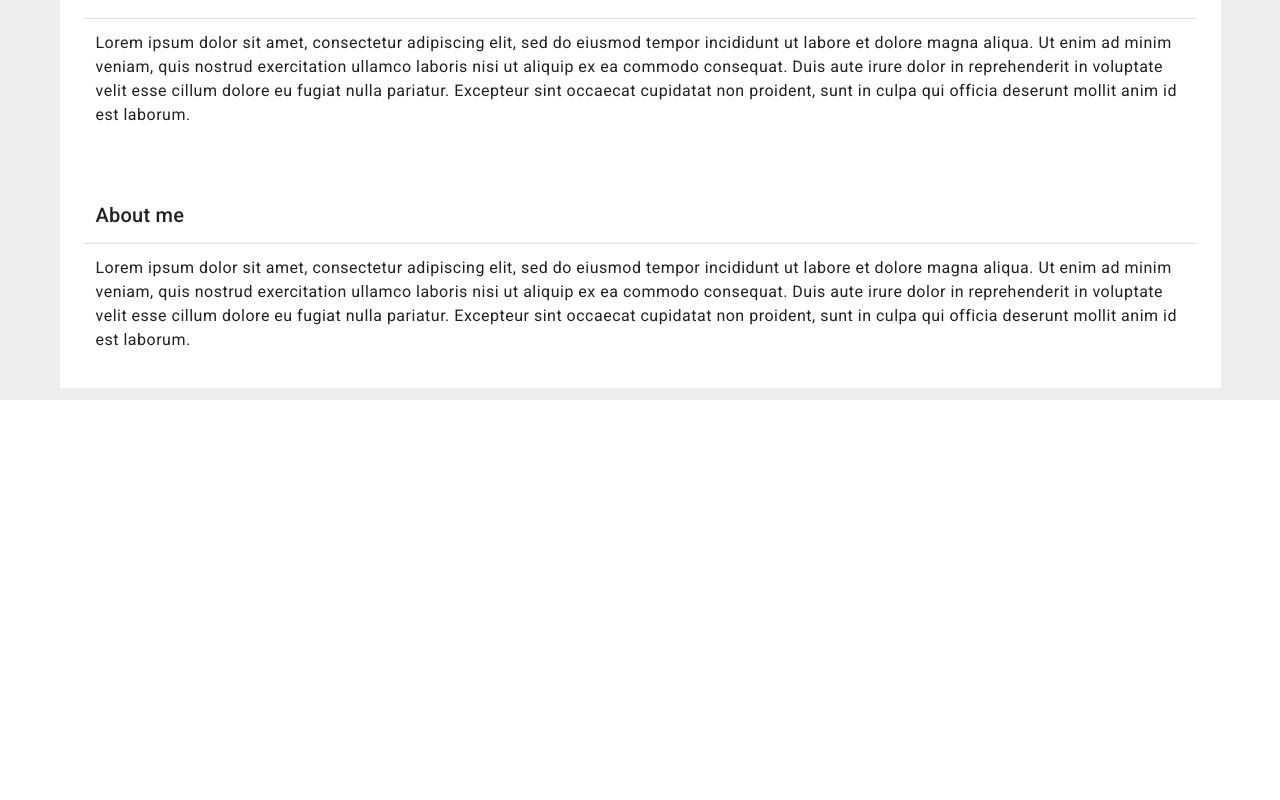
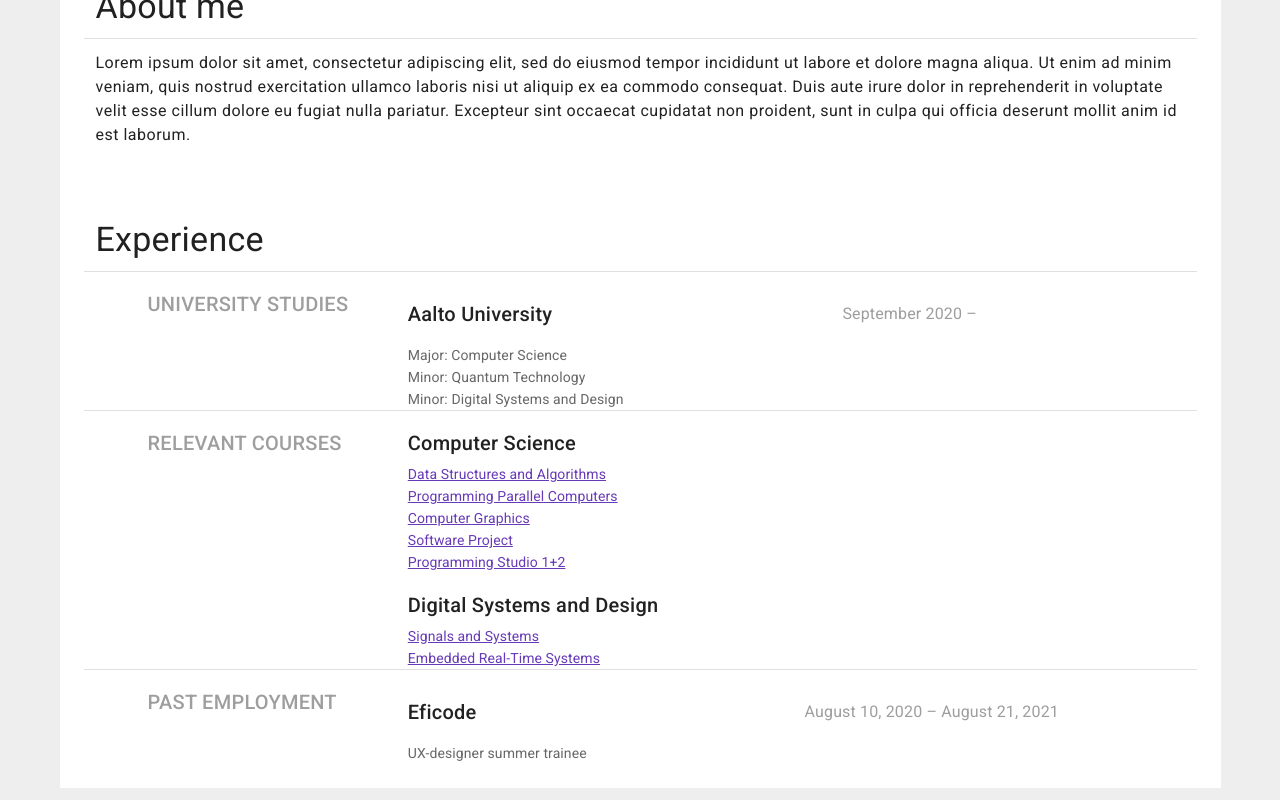
Before and after one commit to purkka/personal-website, a Vue app: page / in a window 1280 px wide. Shown: the part 538-1338 px from the top of the page. Before the commit the page ends 938 px from the top, so only its background shows below. Built offline with nearby package versions, Linux system fonts and the light colour scheme.

Commit message:
Add Experience section

```diff
--- a/src/components/AboutMe.vue
+++ b/src/components/AboutMe.vue
@@ -1,7 +1,7 @@
 <template>
   <v-container>
     <v-col>
-      <v-col class="text-h6"> About me </v-col>
+      <v-col class="text-h4"> About me </v-col>
       <v-divider></v-divider>
       <v-col class="text-body-1">
         Lorem ipsum dolor sit amet, consectetur adipiscing elit, sed do eiusmod tempor incididunt ut labore et dolore magna aliqua. Ut enim ad minim veniam, quis nostrud exercitation ullamco laboris nisi ut aliquip ex ea commodo consequat. Duis aute irure dolor in reprehenderit in voluptate velit esse cillum dolore eu fugiat nulla pariatur. Excepteur sint occaecat cupidatat non proident, sunt in culpa qui officia deserunt mollit anim id est laborum.
--- /dev/null
+++ b/src/components/Experience.vue
@@ -0,0 +1,160 @@
+<template>
+  <v-container>
+    <v-col>
+      <v-col class="text-h4"> Experience</v-col>
+      <template v-for="item in items">
+
+        <v-divider :key="item"/>
+
+        <v-row
+            v-if="item.uniStudies"
+            :key="item.uniStudies"
+            class="px-12">
+          <v-col cols="3">
+            <v-card class="pa-0 ma-0" elevation="0">
+              <v-card-title
+                  class="text-uppercase text-h6 grey--text"
+                  v-text="item.uniStudies.heading"
+              />
+            </v-card>
+          </v-col>
+          <v-col>
+            <v-card class="pa-0 ma-0" elevation="0">
+              <v-card-title class="pb-1">
+                {{ item.uniStudies.content.title }}
+                <v-spacer/>
+                <v-col
+                    class="subtitle-1 grey--text"
+                    v-text="item.uniStudies.content.date"
+                >
+                </v-col>
+              </v-card-title>
+              <template v-for="row in item.uniStudies.content.body">
+                <v-card-text class="py-0" :key="row" v-text="row"/>
+              </template>
+            </v-card>
+          </v-col>
+        </v-row>
+
+        <v-row
+            v-else-if="item.relevantCourses"
+            :key="item.relevantCourses"
+            class="px-12">
+          <v-col cols="3">
+            <v-card class="pa-0 ma-0" elevation="0">
+              <v-card-title
+                  class="text-uppercase text-h6 grey--text"
+                  v-text="item.relevantCourses.heading"
+              />
+            </v-card>
+          </v-col>
+          <v-col>
+            <template v-for="content in item.relevantCourses.content">
+              <v-card class="pa-0 ma-0" elevation="0" :key="content">
+                <v-card-title class="pb-1">
+                  {{ content.title }}
+                </v-card-title>
+                <template v-for="course in content.courses">
+                  <v-card-text class="py-0" :key="course">
+                    <a class="pa-0 ma-0" :href="course.link">
+                      {{ course.name }}
+                    </a>
+                  </v-card-text>
+                </template>
+              </v-card>
+            </template>
+          </v-col>
+        </v-row>
+
+        <v-row
+            v-if="item.pastEmployment"
+            :key="item.pastEmployment"
+            class="px-12">
+          <v-col cols="3">
+            <v-card class="pa-0 ma-0" elevation="0">
+              <v-card-title
+                  class="text-uppercase text-h6 grey--text"
+                  v-text="item.pastEmployment.heading"
+              />
+            </v-card>
+          </v-col>
+          <v-col>
+            <template v-for="content in item.pastEmployment.content">
+              <v-card class="pa-0 ma-0" elevation="0" :key="content">
+                <v-card-title class="pb-1">
+                  {{ content.title }}
+                  <v-spacer/>
+                  <v-col
+                      class="subtitle-1 grey--text"
+                      v-text="content.date"
+                  >
+                  </v-col>
+                </v-card-title>
+                  <v-card-text class="py-0" v-text="content.description"/>
+              </v-card>
+            </template>
+          </v-col>
+        </v-row>
+      </template>
+    </v-col>
+  </v-container>
+</template>
+
+<script>
+export default {
+  data: () => ({
+    items: [
+      {
+        uniStudies: {
+          heading: 'University Studies',
+          content: {
+            title: 'Aalto University',
+            date: 'September 2020 –',
+            body: [
+              'Major: Computer Science',
+              'Minor: Quantum Technology',
+              'Minor: Digital Systems and Design',
+            ],
+          },
+        },
+      },
+      {
+        relevantCourses: {
+          heading: 'Relevant Courses',
+          content: [
+            {
+              title: 'Computer Science',
+              courses: [
+                {name: 'Data Structures and Algorithms', link: '',},
+                {name: 'Programming Parallel Computers', link: '',},
+                {name: 'Computer Graphics', link: '',},
+                {name: 'Software Project', link: '',},
+                {name: 'Programming Studio 1+2', link: '',},
+              ],
+            },
+            {
+              title: 'Digital Systems and Design',
+              courses: [
+                {name: 'Signals and Systems', link: '',},
+                {name: 'Embedded Real-Time Systems', link: '',},
+              ],
+            },
+          ],
+        },
+      },
+      {
+        pastEmployment: {
+          heading: 'Past Employment',
+          content: [
+            {
+              title: 'Eficode',
+              date: 'August 10, 2020 – August 21, 2021',
+              description: 'UX-designer summer trainee',
+            }
+          ],
+        },
+      },
+    ],
+  }),
+}
+</script>
--- a/src/components/HelloWorld.vue
+++ b/src/components/HelloWorld.vue
@@ -2,7 +2,7 @@
   <v-container>
     <v-row>
       <v-col>
-        <v-sheet class="mt-0">
+        <v-sheet class="mt-3">
           <Intro/>
         </v-sheet>
 
@@ -11,7 +11,7 @@
         </v-sheet>
 
         <v-sheet>
-          <AboutMe/>
+          <Experience/>
         </v-sheet>
       </v-col>
     </v-row>
@@ -21,9 +21,10 @@
 <script>
 import AboutMe from "@/components/AboutMe";
 import Intro from "@/components/Intro";
+import Experience from "@/components/Experience";
 
 export default {
   name: 'HelloWorld',
-  components: {Intro, AboutMe},
+  components: {Experience, Intro, AboutMe},
 }
 </script>
--- a/src/components/Intro.vue
+++ b/src/components/Intro.vue
@@ -4,6 +4,7 @@
       <v-col align-self="center" class="text-center">
         <v-col> Hi, I'm </v-col>
         <v-col class="text-h2"> Lorem Ipsum </v-col>
+        <v-col> a 2nd year Computer Science student at Aalto University </v-col>
       </v-col>
       <v-col class="pa-0 ma-0">
         <!-- The Vuetify logo is used as a placeholder image -->
--- a/src/plugins/vuetify.js
+++ b/src/plugins/vuetify.js
@@ -28,7 +28,7 @@ export default new Vuetify({
         warning: '#ffc107',
         info: '#e91e63',
         success: '#4caf50',
-        background: '#212121',
+        background: '#191919',
       },
     },
   },
```
